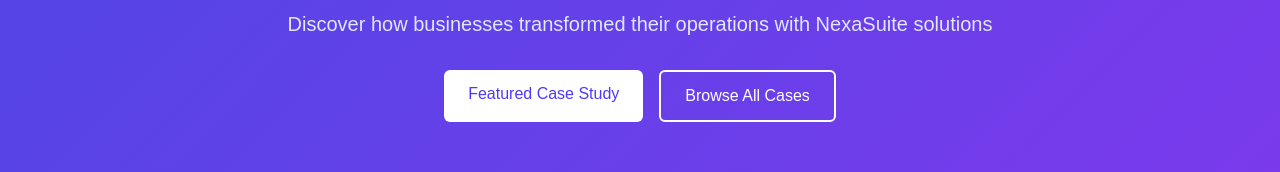
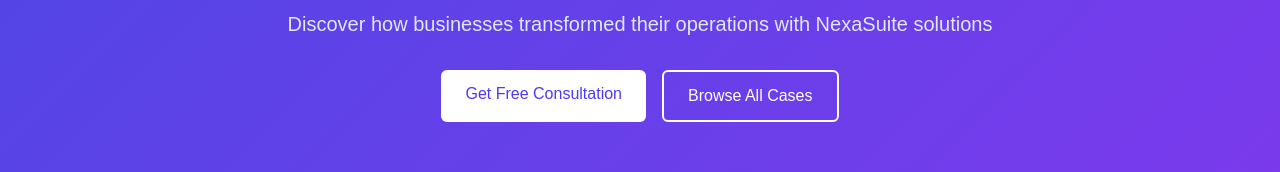
Before and after one commit to khmuhib01/ecom-reflex, a Next.js app: page /case-studies in a window 1280 px wide. Shown: the part 250-422 px from the top of the page. Built offline with nearby package versions, Linux system fonts and the light colour scheme.

Commit message:
code polish

```diff
--- a/src/app/case-studies/page.jsx
+++ b/src/app/case-studies/page.jsx
@@ -134,12 +134,12 @@
 							Discover how businesses transformed their operations with NexaSuite solutions
 						</p>
 						<div class="flex flex-col sm:flex-row justify-center space-y-4 sm:space-y-0 sm:space-x-4">
-							<a
-								href="#featured-case"
+							<Link
+								href="/contact"
 								class="bg-white text-indigo-600 px-6 py-3 rounded-md font-medium hover:bg-gray-100 transition text-center"
 							>
-								Featured Case Study
-							</a>
+								Get Free Consultation
+							</Link>
 							<a
 								href="#all-cases"
 								class="border-2 border-white text-white px-6 py-3 rounded-md font-medium hover:bg-white hover:text-indigo-600 transition text-center"
```
